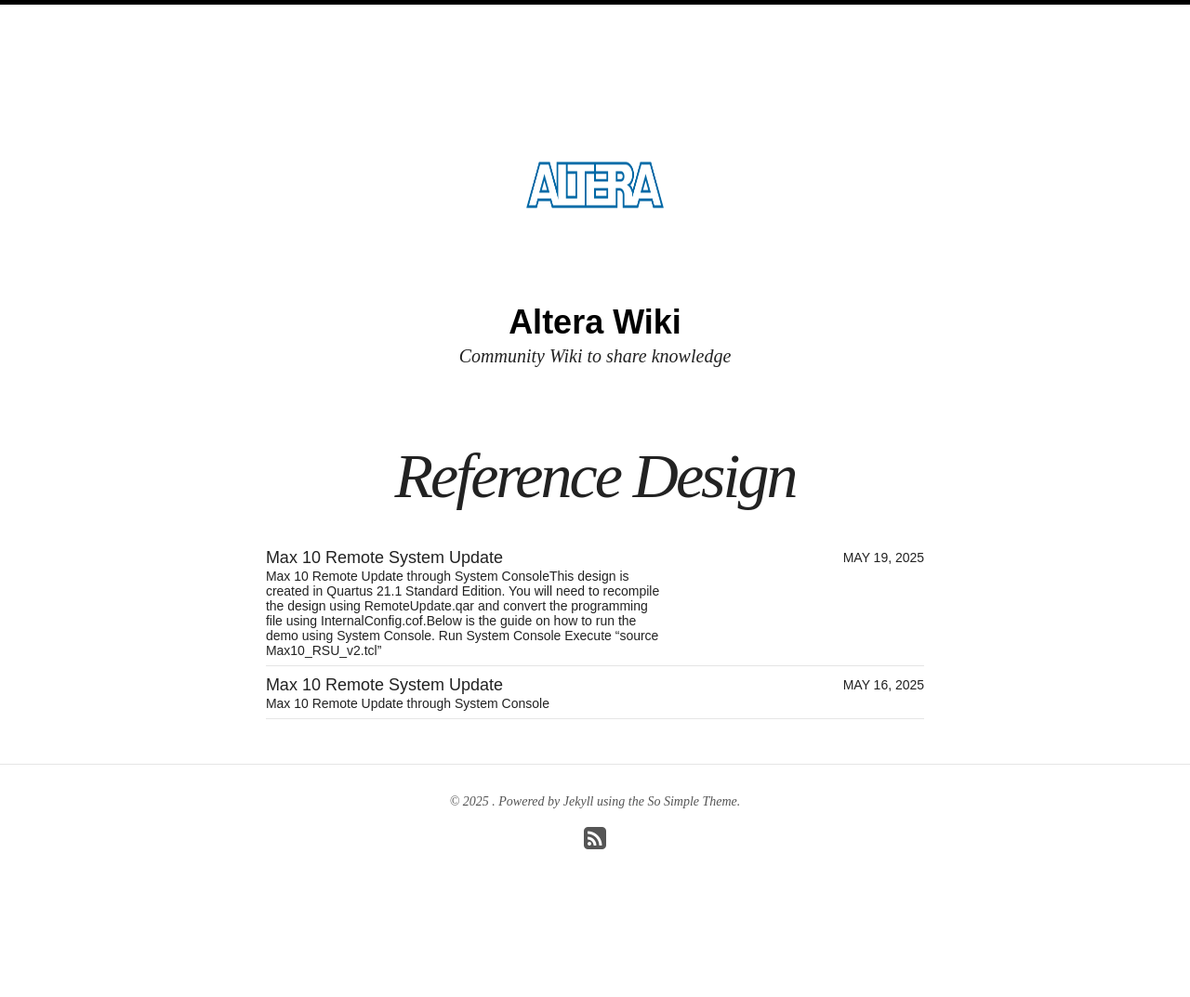
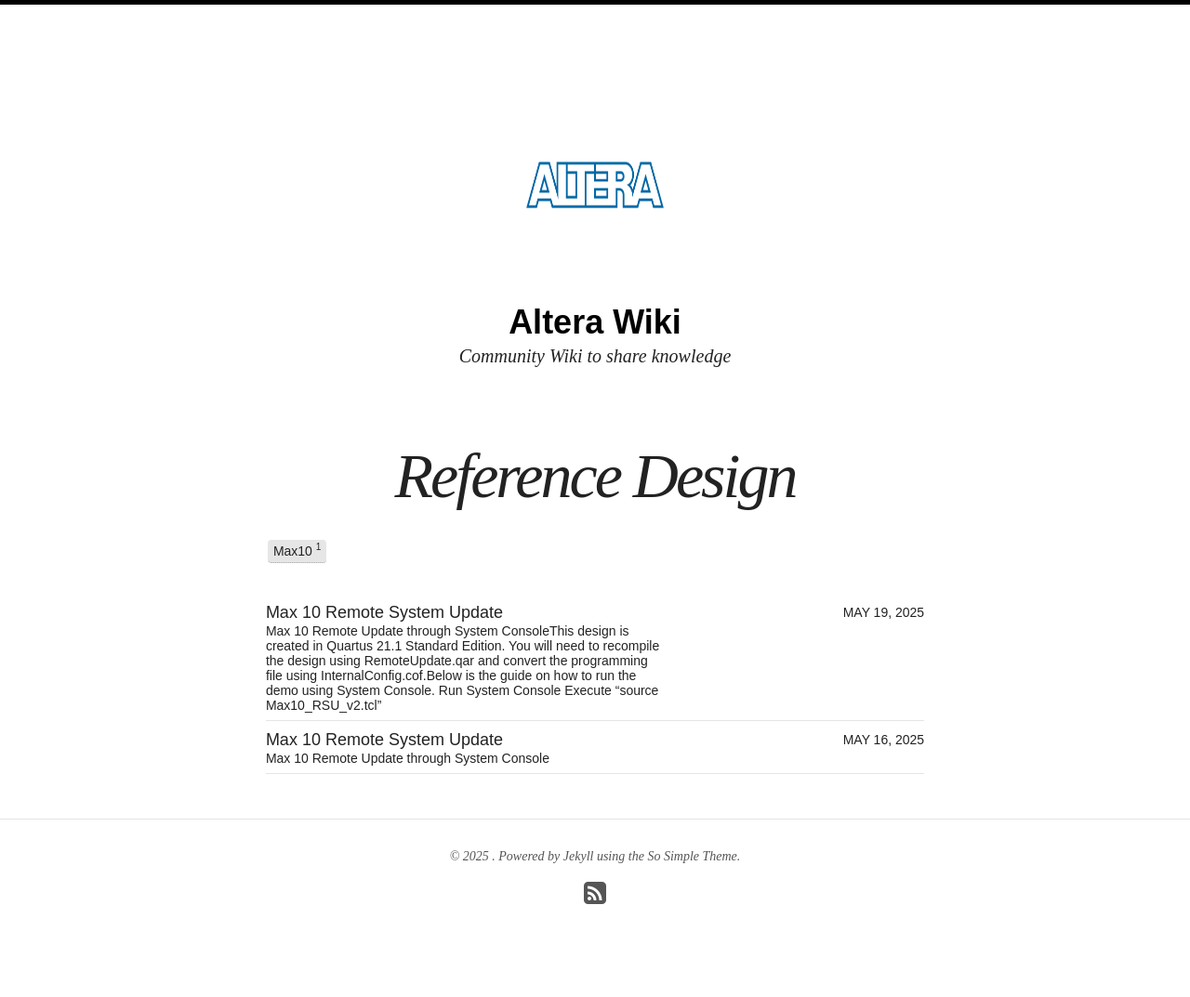
Before and after one commit to fpga-wiki/fpga-wiki.github.io, a Jekyll site: the page built from ref_design/index.md, in a window 1280 px wide. Shown: the whole page at 93% size. Built offline with Jekyll 4.4.1, drawn with Linux system fonts in a browser that asks for light colours; nearby versions of some CDN libraries; before the commit the page ends 1014 px from its top, so only the background shows below that.

Commit message:
Update index.md

```diff
--- a/ref_design/index.md
+++ b/ref_design/index.md
@@ -11,7 +11,7 @@
 <ul class="tag-box inline">
   {% for item in (0..site.tags.size) %}{% unless forloop.last %}
     {% capture this_word %}{{ tags_list[item] | strip_newlines }}{% endcapture %}
-	{% if this_word contains 'max10' %}
+	{% if this_word contains 'Max10' %}
 		<li><a href="#{{ this_word }}">{{ this_word }} <span>{{ site.tags[this_word].size }}</span></a></li>
 	{% endif %}
   {% endunless %}{% endfor %}
```
